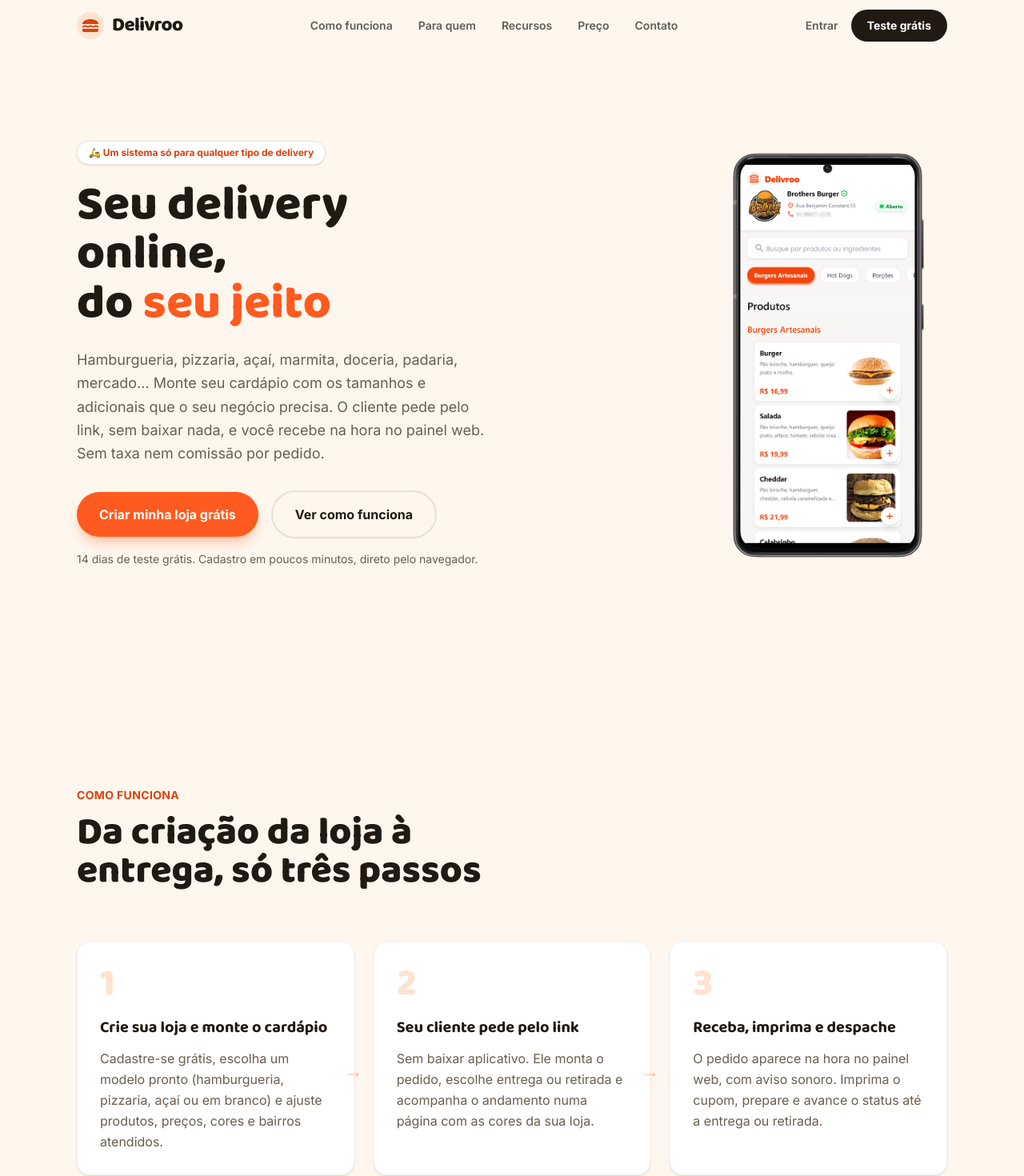
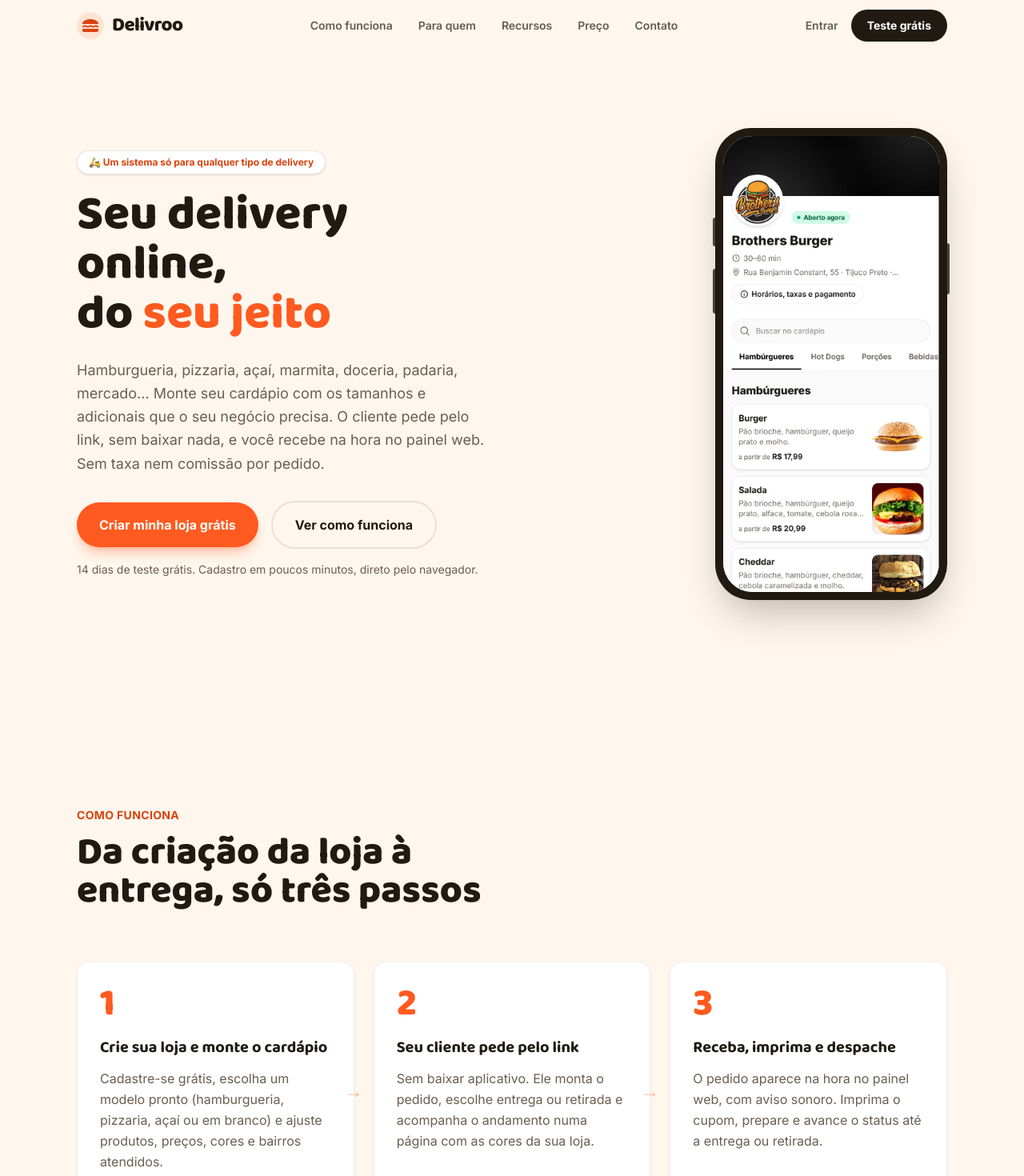
Before and after one commit to jccintr/delivroo-landing-page, a React (Vite) app: page / in a window 1280 px wide. Shown: the top 1470 px of the page at 80% size. Built offline with nearby package versions, Linux system fonts and the light colour scheme; no server answers.

Commit message:
alterado cores dos numeros em como funciona

```diff
--- a/src/sections/Hero.jsx
+++ b/src/sections/Hero.jsx
@@ -1,4 +1,4 @@
-import phone from "../assets/tela-principal-mobile.png";
+import phone from "../assets/tela-cliente-mobile.webp";
 import { SIGNUP_URL, TRIAL_DAYS } from "../config";
 
 export default function Hero() {
@@ -39,7 +39,20 @@
         </div>
 
         <div className="relative flex justify-center lg:justify-end">
-          <img src={phone} alt="Cardápio digital da loja no celular do cliente" className="w-full md:w-7/12" />
+          <div className="relative w-[260px] sm:w-[290px]">
+            <div className="rounded-[2.8rem] bg-ink p-2.5 shadow-2xl shadow-ink/30">
+              <div className="rounded-[2.3rem] overflow-hidden bg-white aspect-[9/19]">
+                <img
+                  src={phone}
+                  alt="Cardápio digital da loja no celular do cliente"
+                  className="w-full h-full object-cover object-top"
+                />
+              </div>
+            </div>
+            <div className="absolute -left-[3px] top-28 w-[3px] h-9 bg-ink/80 rounded-l" />
+            <div className="absolute -left-[3px] top-44 w-[3px] h-14 bg-ink/80 rounded-l" />
+            <div className="absolute -right-[3px] top-36 w-[3px] h-16 bg-ink/80 rounded-r" />
+          </div>
         </div>
       </div>
     </section>
--- a/src/sections/HowItWorks.jsx
+++ b/src/sections/HowItWorks.jsx
@@ -29,7 +29,7 @@
         <div className="grid md:grid-cols-3 gap-6">
           {steps.map((s, i) => (
             <div key={s.n} className="relative bg-white rounded-2xl p-7 border border-ink/5 shadow-sm">
-              <span className="font-display font-extrabold text-5xl text-orange-light block">{s.n}</span>
+              <span className="font-display font-extrabold text-5xl text-orange block">{s.n}</span>
               <h3 className="font-display font-bold text-xl text-ink mt-4">{s.title}</h3>
               <p className="text-ink-soft mt-3 leading-relaxed">{s.text}</p>
               {i < steps.length - 1 && (
```
Also changed, not shown: src/assets/tela-cliente-mobile.webp (added), 1 other file (tests, documents, lock files or other folders).
